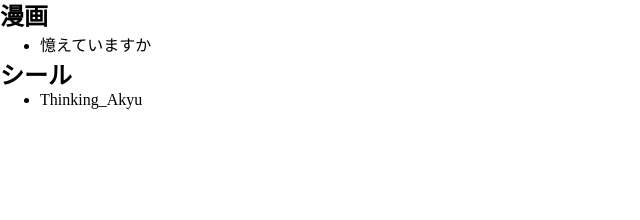
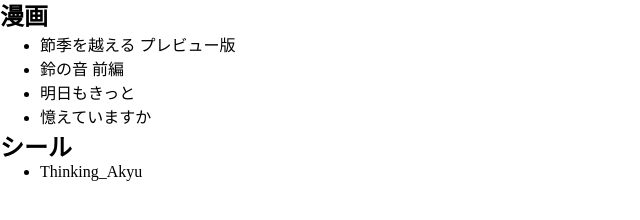
Before and after one commit to Kelvin27315/Kelvin27315.github.io, a plain HTML site: page works.html in a window 1280 px wide. Shown: the part 86-306 px from the top of the page, without its empty margins (0-640 px from the left). Drawn offline with Linux system fonts and the light colour scheme.

Commit message:
作品を追加

```diff
--- a/works.html
+++ b/works.html
@@ -12,6 +12,9 @@
     <h1>作品一覧</h1>
     <h2>漫画</h2>
     <ul>
+        <li>節季を越える プレビュー版</li>
+        <li>鈴の音 前編</li>
+        <li>明日もきっと</li>
         <li>憶えていますか</li>
     </ul>
     <h2>シール</h2>
```
